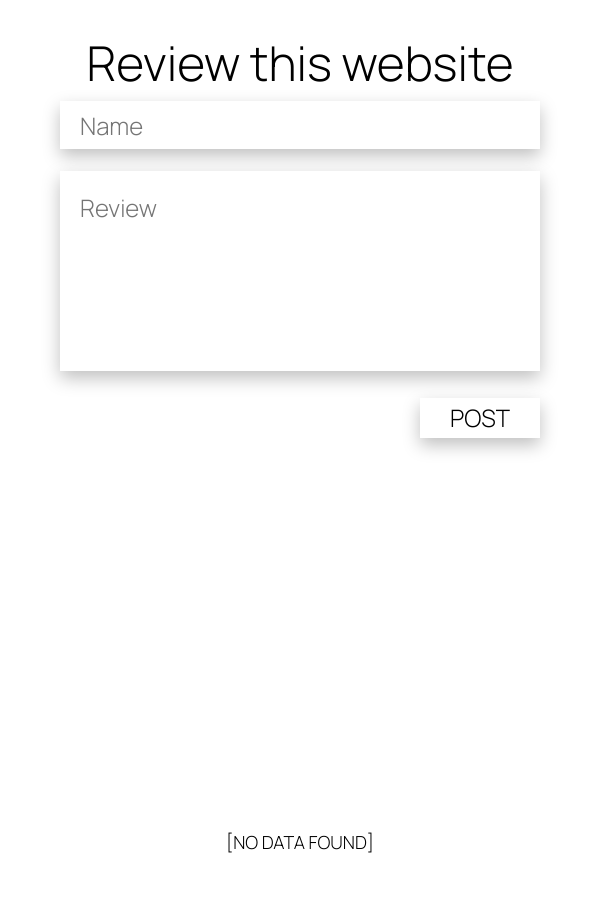
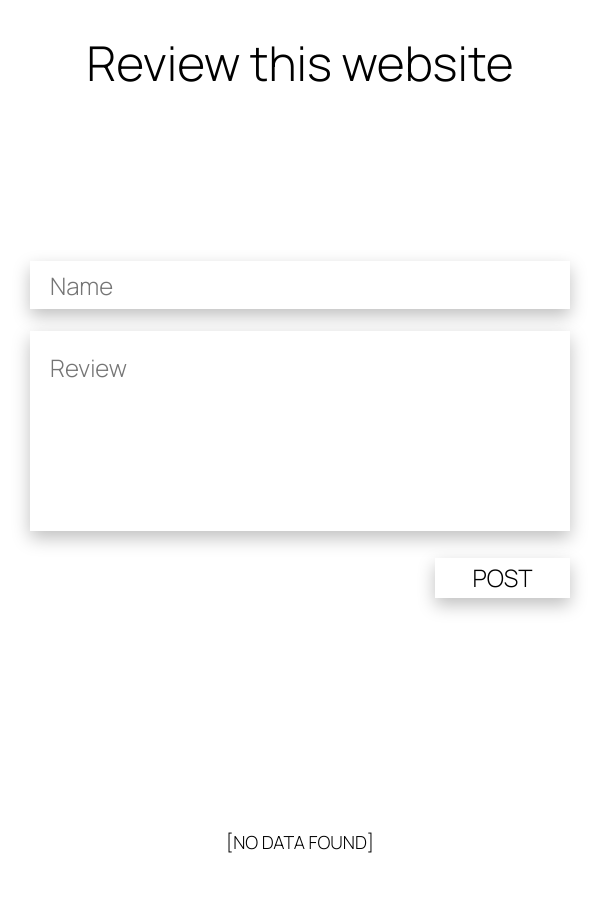
Before and after one commit to maguzzz/Make-a-Review, a PHP site: page / in a window 600 px wide. Run offline with PHP 8.4, Linux system fonts and the light colour scheme; data that the repository does not hold is empty.

Commit message:
Post Button format

```diff
--- a/Styles/index.css
+++ b/Styles/index.css
@@ -1,4 +1,4 @@
-*{
+* {
   margin: 0;
   padding: 0;
   font-family: Manrope-Light;
@@ -15,10 +15,9 @@
   src: url(../Fonts/Manrope-ExtraLight.ttf);
 }
 
-
 /*Input Div*/
 
-#inputPage{
+#inputPage {
   width: 100%;
   min-height: 100vh;
   overflow-y: hidden;
@@ -26,7 +25,7 @@
   margin-bottom: 10em;
 }
 
-.title{
+.title {
   width: 100%;
   text-align: center;
   padding-top: 5vw;
@@ -34,7 +33,7 @@
   font-size: 5em;
 }
 
-.noDataError{
+.noDataError {
   width: 100%;
   text-align: center;
   padding-top: 5vw;
@@ -42,25 +41,29 @@
   font-size: 3vw;
 }
 
-.reviewStars{
-    height: 10vw;
-}
-
-#inputBoxes{
+.formCont {
   display: block;
   margin-left: auto;
   margin-right: auto;
+  margin-top: 10em;
   width: 40%;
+}
+
+#inputBoxes {
+  display: block;
+  margin-left: auto;
+  margin-right: auto;
+  width: 100%;
   font-size: 2em;
   border: none;
   box-shadow: 0px 7px 17px rgba(0, 0, 0, 0.25);
 }
-.nameInput{
+.nameInput {
   text-indent: 20px;
   height: 3vw;
 }
 
-.reviewInput{
+.reviewInput {
   text-align: top;
   box-sizing: border-box;
   padding: 20px;
@@ -68,19 +71,19 @@
   resize: none;
 }
 
-.submitButton{
+.submitButton {
   border: none;
   background-color: white;
   box-shadow: 0px 7px 17px rgba(0, 0, 0, 0.25);
   font-size: 2em;
-    width: 8%;
-    margin-left: 62%;
-    margin-top: .2em;
+  width: 20%;
+  float: right;
+  margin-top: 0.2em;
   height: 3vw;
 }
 
 .submitButton:hover {
-    background-color: #ebebeb
+  background-color: #ebebeb;
 }
 
 .submitButton:active {
@@ -88,14 +91,11 @@
   transform: translateY(4px);
 }
 
-
 /*Display Data Div*/
 
-#postPage{
+#postPage {
   min-height: 100vh;
   padding-bottom: 10em;
-    background-color: red;
-
 }
 .reviewPost {
   display: block;
@@ -108,18 +108,18 @@
   margin-top: 2em;
   box-shadow: 0px 7px 17px rgba(0, 0, 0, 0.25);
 }
-.postName{
-    padding-top: .5em;
+.postName {
+  padding-top: 0.5em;
   font-size: 2em;
   margin-left: 2.5%;
-    float:left;
+  float: left;
   height: 2em;
   width: auto;
   min-width: 60%;
 }
 
-.postDate{
-    padding-top: .5em;
+.postDate {
+  padding-top: 0.5em;
   text-align: right;
   font-size: 2em;
   margin-right: 2.5%;
@@ -128,7 +128,7 @@
   width: 30%;
 }
 
-.postReview{
+.postReview {
   font-size: 2em;
   float: left;
   margin-left: 2.5%;
@@ -138,49 +138,51 @@
   word-wrap: break-word;
 }
 
-.bottomSpacing{
+.bottomSpacing {
   margin-bottom: 10em;
 }
 
-
-@media screen and (min-width: 600px) and (max-width: 1200px){
-
-    #inputPage{
-        margin-bottom: 2em;
+@media screen and (min-width: 600px) and (max-width: 1200px) {
+  #inputPage {
+    margin-bottom: 4em;
   }
 
-    #inputBoxes{
-        width: 80%;
+  #inputBoxes {
+    width: 100%;
     font-size: 2em;
   }
-    .nameInput{
+
+  .formCont {
+    width: 80%;
+    padding-bottom: 5em;
+  }
+
+  .nameInput {
     text-indent: 20px;
     height: 3em;
   }
 
-    .reviewInput{
+  .reviewInput {
     height: 25vh;
     resize: none;
   }
 
-    .submitButton{
-
-        width: 20%;
-        margin-left: 70%;
-        margin-top: .2em;
-        height: 5vh;
-    }
+  .submitButton {
+    height: 6vh;
   }
 
+  .reviewPost {
+    width: 90%;
+  }
 
-@media screen and (max-width: 600px){
+}
 
-
-    #inputPage{
+@media screen and (max-width: 600px) {
+  #inputPage {
     margin-bottom: 0em;
   }
 
-    .title{
+  .title {
     width: 100%;
     text-align: center;
     padding-top: 5vw;
@@ -188,60 +190,57 @@
     font-size: 3em;
   }
 
-
-    #inputBoxes{
-
-        width: 80%;
+  #inputBoxes {
     font-size: 1.5em;
   }
-    .nameInput{
+
+  .formCont {
+    display: block;
+    margin-left: auto;
+    margin-right: auto;
+    margin-top: 10em;
+    width: 90%;
+  }
+  .nameInput {
     text-indent: 20px;
     font-size: 1.5em;
     height: 2em;
   }
 
-    .reviewInput{
+  .reviewInput {
     height: 25vh;
     resize: none;
   }
 
-    .submitButton{
+  .submitButton {
     font-size: 1.5em;
-        width: 20%;
-        margin-left: 70%;
-        margin-top: .2em;
     height: 5vh;
+    width: 25%;
   }
 
   /*Display Data Div*/
 
-#postPage{
+  #postPage {
     min-height: 100vh;
     padding-bottom: 10em;
     background-color: red;
-
   }
   .reviewPost {
-
     width: 90%;
-
   }
-.postName{
+  .postName {
     font-size: 1.5em;
   }
 
-.postDate{
+  .postDate {
     font-size: 1.5em;
   }
 
-.postReview{
+  .postReview {
     font-size: 1.5em;
-
   }
 
-.bottomSpacing{
+  .bottomSpacing {
     margin-bottom: 10em;
   }
-
-
 }
```
Lines whose indentation alone changed are shown as unchanged.
